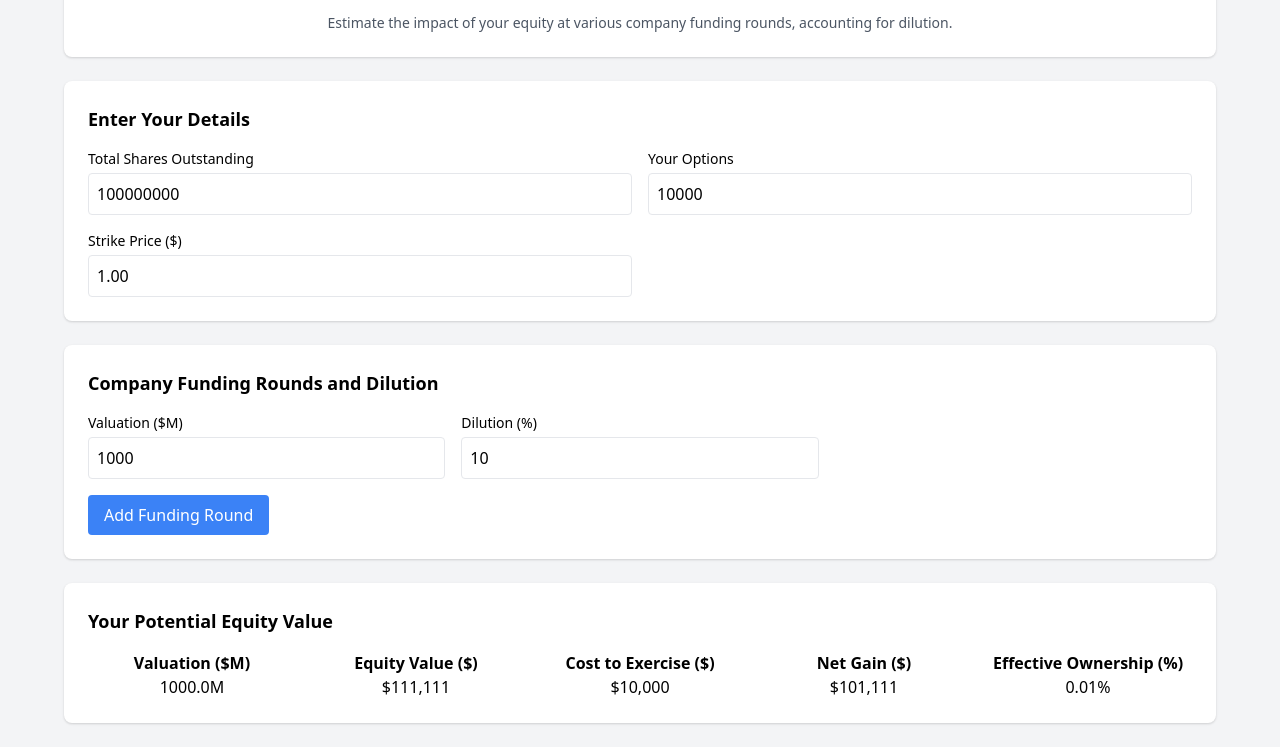
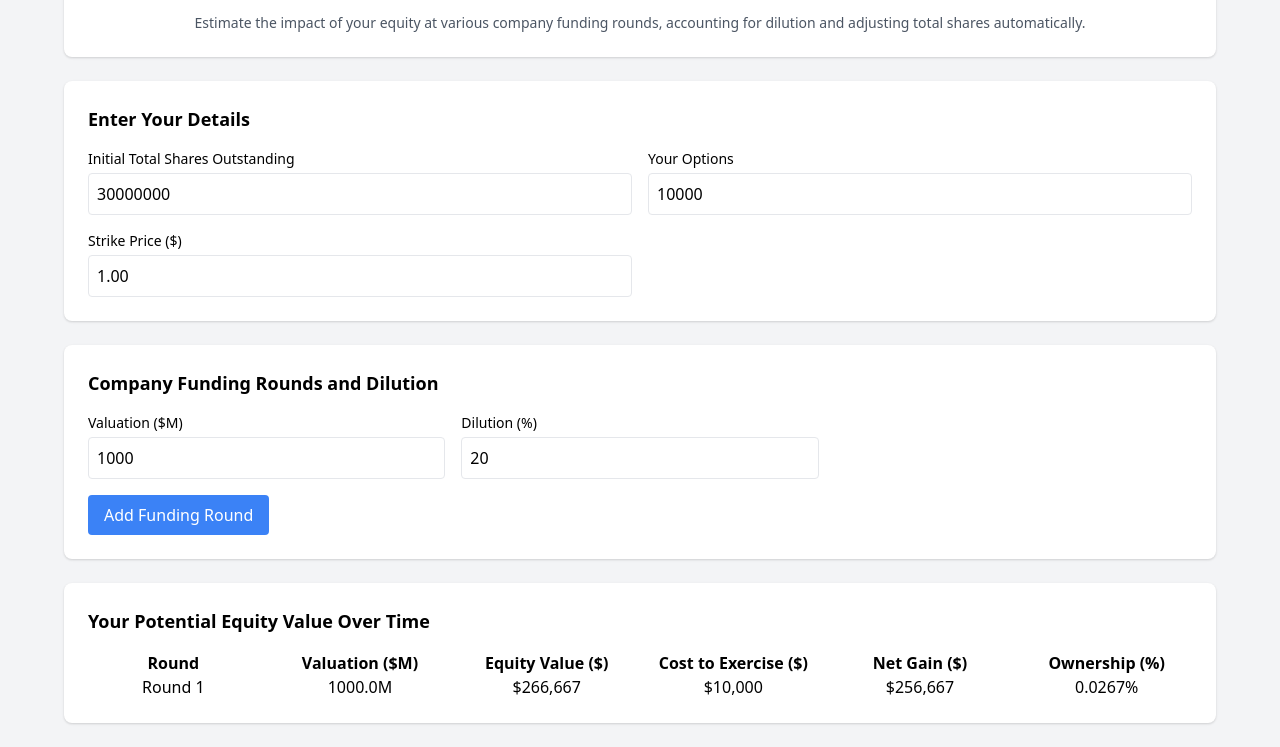
Before and after one commit to gyaan-ai/Equity-Calculator, a plain HTML site: page index.html in a window 1280 px wide. Shown: the part 79-826 px from the top of the page. Drawn offline with nearby package versions, Linux system fonts and the light colour scheme.

Commit message:
index.html

```diff
--- a/index.html
+++ b/index.html
@@ -1,7 +1,7 @@
 <!DOCTYPE html>
 <html>
 <head>
-    <title>Equity Value Calculator with Dilution</title>
+    <title>Equity Value Calculator with Automatic Total Shares Adjustment</title>
     <link href="https://cdnjs.cloudflare.com/ajax/libs/tailwindcss/2.2.19/tailwind.min.css" rel="stylesheet">
     <style>
         .center-content {
@@ -21,7 +21,7 @@
         <!-- Header -->
         <div class="bg-white rounded-lg shadow p-6 center-content">
             <h2 class="text-xl font-bold mb-4">Equity Value Calculator with Dilution</h2>
-            <p class="text-sm text-gray-600">Estimate the impact of your equity at various company funding rounds, accounting for dilution.</p>
+            <p class="text-sm text-gray-600">Estimate the impact of your equity at various company funding rounds, accounting for dilution and adjusting total shares automatically.</p>
         </div>
 
         <!-- Input Section -->
@@ -29,17 +29,17 @@
             <h3 class="text-lg font-bold mb-4">Enter Your Details</h3>
             <div class="grid grid-cols-2 gap-4">
                 <div>
-                    <label class="block text-sm font-medium mb-1">Total Shares Outstanding</label>
+                    <label class="block text-sm font-medium mb-1">Initial Total Shares Outstanding</label>
                     <input
                         type="text"
                         id="total-shares"
                         class="w-full border rounded p-2"
-                        value="100000000"
+                        value="30000000"
                         oninput="formatAndUpdateShares('total-shares')">
                 </div>
                 <div>
                     <label class="block text-sm font-medium mb-1">Your Options</label>
-                    <input type="text" id="your-options" class="w-full border rounded p-2" value="10000" oninput="formatAndUpdateEquity('your-options')">
+                    <input type="text" id="your-options" class="w-full border rounded p-2" value="10000" oninput="formatAndUpdateShares('your-options')">
                 </div>
                 <div>
                     <label class="block text-sm font-medium mb-1">Strike Price ($)</label>
@@ -58,7 +58,7 @@
         <div class="bg-white rounded-lg shadow p-6">
             <h3 class="text-lg font-bold mb-4">Company Funding Rounds and Dilution</h3>
             <div id="funding-rounds-container" class="space-y-4">
-                <!-- Template for Funding Rounds -->
+                <!-- Funding Round Template -->
                 <div class="grid grid-cols-3 gap-4">
                     <div>
                         <label class="block text-sm font-medium mb-1">Valuation ($M)</label>
@@ -66,7 +66,7 @@
                     </div>
                     <div>
                         <label class="block text-sm font-medium mb-1">Dilution (%)</label>
-                        <input type="number" class="dilution-input w-full border rounded p-2" value="10" oninput="updateEquity()">
+                        <input type="number" class="dilution-input w-full border rounded p-2" value="20" oninput="updateEquity()">
                     </div>
                 </div>
             </div>
@@ -78,13 +78,14 @@
 
         <!-- Results Section -->
         <div class="bg-white rounded-lg shadow p-6">
-            <h3 class="text-lg font-bold mb-4">Your Potential Equity Value</h3>
-            <div class="grid grid-cols-5 gap-4 text-center font-bold">
+            <h3 class="text-lg font-bold mb-4">Your Potential Equity Value Over Time</h3>
+            <div class="grid grid-cols-6 gap-4 text-center font-bold">
+                <div>Round</div>
                 <div>Valuation ($M)</div>
                 <div>Equity Value ($)</div>
                 <div>Cost to Exercise ($)</div>
                 <div>Net Gain ($)</div>
-                <div>Effective Ownership (%)</div>
+                <div>Ownership (%)</div>
             </div>
             <div id="results-container"></div>
         </div>
@@ -104,6 +105,7 @@
 
         function addFundingRound() {
             const container = document.getElementById('funding-rounds-container');
+            const roundNumber = container.getElementsByClassName('valuation-input').length + 1;
             const roundTemplate = `
                 <div class="grid grid-cols-3 gap-4">
                     <div>
@@ -119,31 +121,41 @@
         }
 
         function updateEquity() {
-            const totalShares = Number(document.getElementById('total-shares').value.replace(/,/g, ""));
+            const initialTotalShares = Number(document.getElementById('total-shares').value.replace(/,/g, ""));
             const yourOptions = Number(document.getElementById('your-options').value.replace(/,/g, ""));
             const strikePrice = parseFloat(document.getElementById('strike-price').value) || 0;
 
             const valuations = Array.from(document.getElementsByClassName('valuation-input')).map(input => Number(input.value) * 1e6);
             const dilutions = Array.from(document.getElementsByClassName('dilution-input')).map(input => Number(input.value) / 100);
 
-            let cumulativeDilution = 1; // Start at 100% ownership
+            let totalShares = initialTotalShares;
+            let cumulativeOwnershipPercentage = 1; // Start at 100%
             const resultsContainer = document.getElementById('results-container');
             resultsContainer.innerHTML = "";
 
             valuations.forEach((valuation, index) => {
-                cumulativeDilution *= 1 - (dilutions[index] || 0); // Apply cumulative dilution
-                const effectiveOwnership = (yourOptions / (totalShares * cumulativeDilution)) * 100;
-                const equityValue = (yourOptions / (totalShares * cumulativeDilution)) * valuation;
+                const dilution = dilutions[index] || 0;
+
+                // Adjust total shares outstanding
+                totalShares = totalShares / (1 - dilution);
+
+                // Calculate effective ownership percentage
+                cumulativeOwnershipPercentage *= (1 - dilution);
+                const effectiveOwnership = (yourOptions / totalShares) * 100;
+
+                // Calculate equity value and net gain
+                const equityValue = (yourOptions / totalShares) * valuation;
                 const costToExercise = yourOptions * strikePrice;
                 const netGain = equityValue - costToExercise;
 
                 const resultRow = `
-                    <div class="grid grid-cols-5 gap-4 text-center">
+                    <div class="grid grid-cols-6 gap-4 text-center">
+                        <div>Round ${index + 1}</div>
                         <div>${(valuation / 1e6).toFixed(1)}M</div>
                         <div>$${formatDollar(equityValue)}</div>
                         <div>$${formatDollar(costToExercise)}</div>
                         <div>$${formatDollar(netGain)}</div>
-                        <div>${effectiveOwnership.toFixed(2)}%</div>
+                        <div>${effectiveOwnership.toFixed(4)}%</div>
                     </div>
                 `;
                 resultsContainer.innerHTML += resultRow;
```
